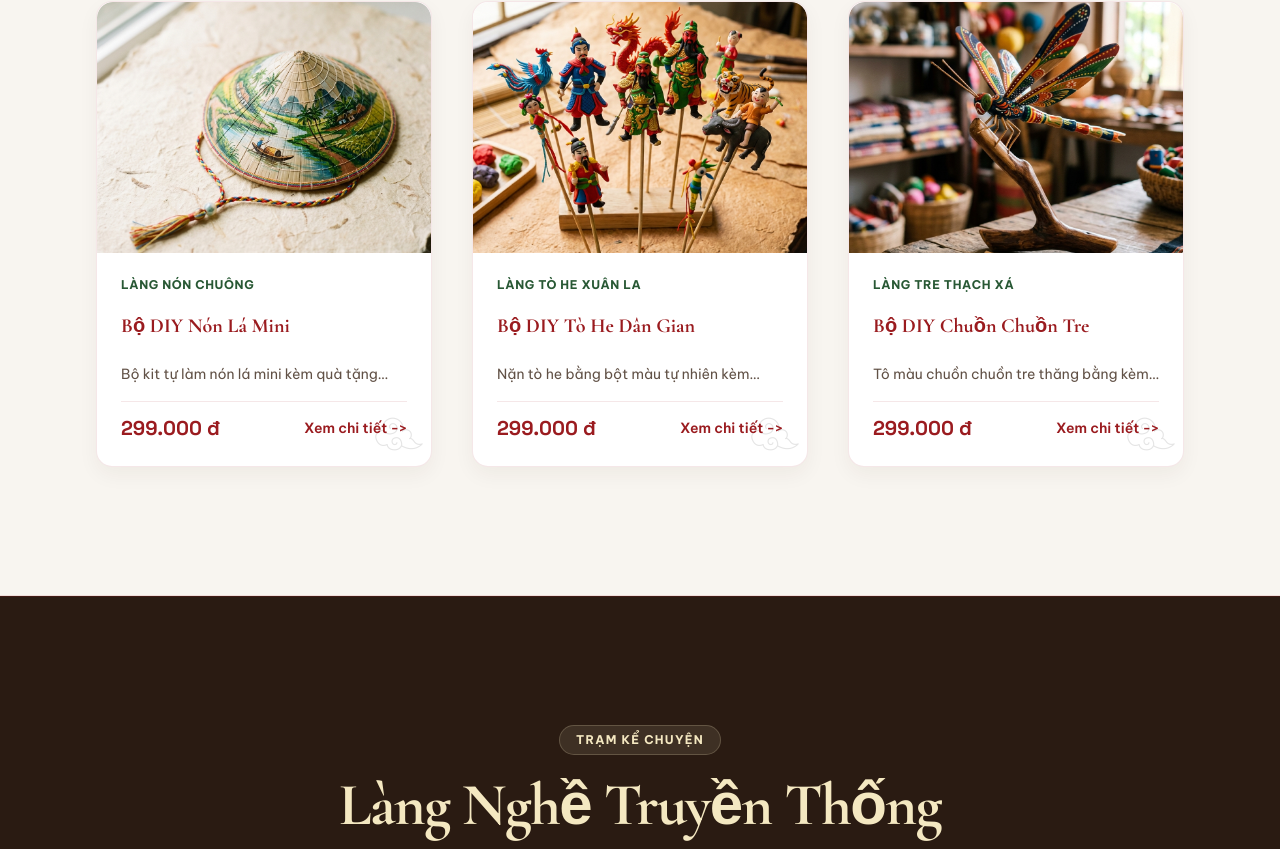
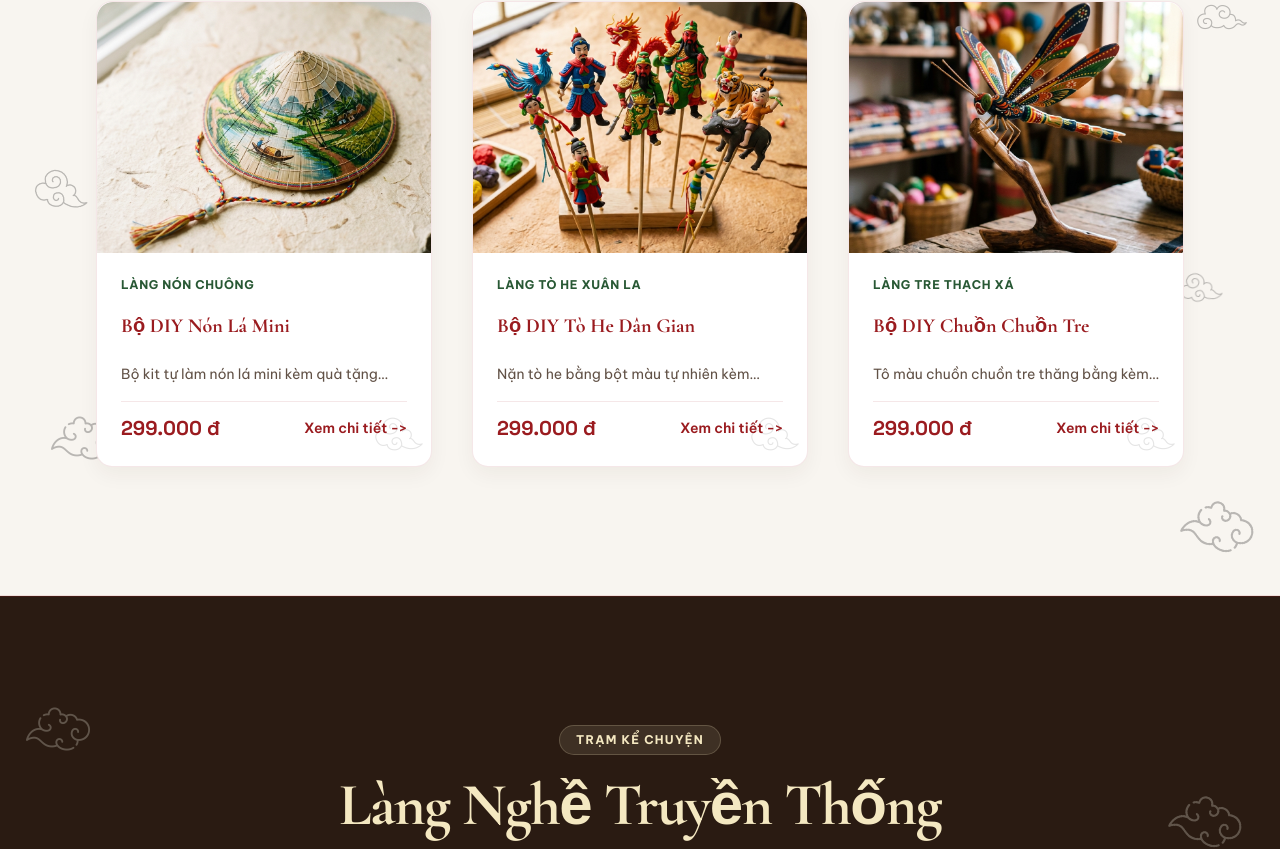
Before and after one commit to justccuong/Cham_Thuc, a Next.js app: page / in a window 1280 px wide. Shown: the part 1258-2107 px from the top of the page. Built offline with nearby package versions, Linux system fonts and the light colour scheme.

Commit message:
fix: Place CloudPatternOverlay inside each section with light/dark variants so background clouds remain fully visible on top of opaque section backgrounds

```diff
--- a/src/app/layout.tsx
+++ b/src/app/layout.tsx
@@ -85,8 +85,7 @@ export default function RootLayout({
       lang="vi"
       className={`${cormorant.variable} ${beVietnamPro.variable} ${spaceGrotesk.variable} scroll-smooth`}
     >
-      <body className="min-h-screen flex flex-col bg-paper-ivory text-text-wood font-sans antialiased relative">
-        <CloudPatternOverlay />
+      <body className="min-h-screen flex flex-col bg-paper-ivory text-text-wood font-sans antialiased">
         {children}
       </body>
     </html>
--- a/src/components/B2BSection.tsx
+++ b/src/components/B2BSection.tsx
@@ -88,6 +88,7 @@ export const B2BSection: React.FC = () => {
 
   return (
     <section id="b2b" className="py-14 sm:py-20 md:py-28 lg:py-32 px-4 sm:px-6 lg:px-8 bg-[#F8F5F0] relative z-10 overflow-hidden">
+      <CloudPatternOverlay variant="light" />
       <div className="max-w-7xl mx-auto relative z-10">
         {/* Section header */}
         <motion.div
--- a/src/components/CloudPatternOverlay.tsx
+++ b/src/components/CloudPatternOverlay.tsx
@@ -2,7 +2,18 @@
 
 import React from "react";
 
-export function CloudPatternOverlay() {
+interface CloudPatternOverlayProps {
+  variant?: "light" | "dark";
+}
+
+export function CloudPatternOverlay({ variant = "light" }: CloudPatternOverlayProps) {
+  const isDark = variant === "dark";
+  const filterClass = isDark
+    ? "filter invert brightness-200 sepia saturate-200 hue-rotate-30"
+    : "filter sepia saturate-200 hue-rotate-320";
+
+  const opacityClass = isDark ? "opacity-20 md:opacity-25" : "opacity-20 md:opacity-25";
+
   const cloudImages = ["/patterns/cl1.png", "/patterns/cl2.png", "/patterns/cl3.png"];
 
   const cloudPositions: Array<{
@@ -13,21 +24,25 @@ export function CloudPatternOverlay() {
     rotate: string;
   }> = [
     // LEFT MARGIN COLUMN (Dải lề trái)
-    { top: "8%", left: "2%", size: "w-12", rotate: "rotate-0" },
-    { top: "32%", left: "4%", size: "w-14", rotate: "-rotate-12" },
-    { top: "58%", left: "2%", size: "w-16", rotate: "rotate-6" },
-    { top: "82%", left: "3%", size: "w-12", rotate: "rotate-0" },
+    { top: "8%", left: "2%", size: "w-12 md:w-16", rotate: "rotate-0" },
+    { top: "32%", left: "3%", size: "w-10 md:w-14", rotate: "-rotate-12" },
+    { top: "58%", left: "2%", size: "w-14 md:w-18", rotate: "rotate-6" },
+    { top: "82%", left: "4%", size: "w-12 md:w-16", rotate: "rotate-0" },
+
+    // MIDDLE NEGATIVE SPACE MICRO-CLOUDS
+    { top: "22%", left: "42%", size: "w-10", rotate: "rotate-12" },
+    { top: "26%", right: "38%", size: "w-8", rotate: "-rotate-6" },
 
     // RIGHT MARGIN COLUMN (Dải lề phải)
-    { top: "15%", right: "3%", size: "w-14", rotate: "rotate-12" },
-    { top: "42%", right: "2%", size: "w-16", rotate: "rotate-0" },
-    { top: "68%", right: "4%", size: "w-12", rotate: "-rotate-6" },
-    { top: "90%", right: "2%", size: "w-18", rotate: "rotate-12" },
+    { top: "15%", right: "3%", size: "w-14 md:w-18", rotate: "rotate-12" },
+    { top: "42%", right: "2%", size: "w-12 md:w-16", rotate: "rotate-0" },
+    { top: "68%", right: "4%", size: "w-10 md:w-14", rotate: "-rotate-6" },
+    { top: "90%", right: "2%", size: "w-14 md:w-18", rotate: "rotate-12" },
   ];
 
   return (
     <div
-      className="pointer-events-none fixed inset-0 z-0 select-none overflow-hidden"
+      className="pointer-events-none absolute inset-0 z-0 select-none overflow-hidden"
       aria-hidden="true"
     >
       {cloudPositions.map((pos, index) => {
@@ -43,7 +58,7 @@ export function CloudPatternOverlay() {
               left: pos.left,
               right: pos.right,
             }}
-            className={`absolute ${pos.size} opacity-15 ${pos.rotate} filter sepia saturate-200 hue-rotate-320`}
+            className={`absolute ${pos.size} ${opacityClass} ${pos.rotate} ${filterClass}`}
           />
         );
       })}
--- a/src/components/CulturalStation.tsx
+++ b/src/components/CulturalStation.tsx
@@ -12,6 +12,7 @@ export const CulturalStation: React.FC = () => {
       id="story"
       className="py-14 sm:py-20 md:py-28 lg:py-32 px-4 sm:px-6 lg:px-8 bg-[#2A1B12] text-[#F8F5F0] border-y border-[#9A1B1F]/20 relative z-10 overflow-hidden"
     >
+      <CloudPatternOverlay variant="dark" />
       <div className="max-w-7xl mx-auto relative z-10">
         {/* Section header */}
         <motion.div
--- a/src/components/Footer.tsx
+++ b/src/components/Footer.tsx
@@ -10,6 +10,7 @@ export const Footer: React.FC = () => {
       id="footer"
       className="bg-[#3A2618] text-[#F8F5F0] py-10 sm:py-16 px-4 sm:px-6 lg:px-8 border-t border-[#F8F5F0]/10 font-sans relative z-10 overflow-hidden"
     >
+      <CloudPatternOverlay variant="dark" />
       <div className="max-w-7xl mx-auto grid grid-cols-1 md:grid-cols-12 gap-8 sm:gap-12 pb-8 sm:pb-12 border-b border-[#F8F5F0]/10 relative z-10">
         {/* Brand & Logo */}
         <div className="md:col-span-5 space-y-3 sm:space-y-4">
--- a/src/components/ProductCollection.tsx
+++ b/src/components/ProductCollection.tsx
@@ -6,6 +6,7 @@ import { CraftItem } from "@/types";
 import { CraftCard } from "@/components/ui/CraftCard";
 import { ProductModal } from "@/components/ProductModal";
 import { CartDrawer, ProductKey } from "@/components/CartDrawer";
+import { CloudPatternOverlay } from "@/components/CloudPatternOverlay";
 
 const collectionItems: CraftItem[] = [
   {
@@ -84,6 +85,7 @@ export const ProductCollection: React.FC = () => {
       id="products"
       className="py-14 sm:py-20 md:py-28 lg:py-32 bg-[#F8F5F0] border-y border-[#9A1B1F]/10 relative z-10 overflow-hidden"
     >
+      <CloudPatternOverlay variant="light" />
       <div className="max-w-6xl mx-auto px-4 sm:px-6 lg:px-8 relative z-10">
         {/* Section header */}
         <motion.div
```
